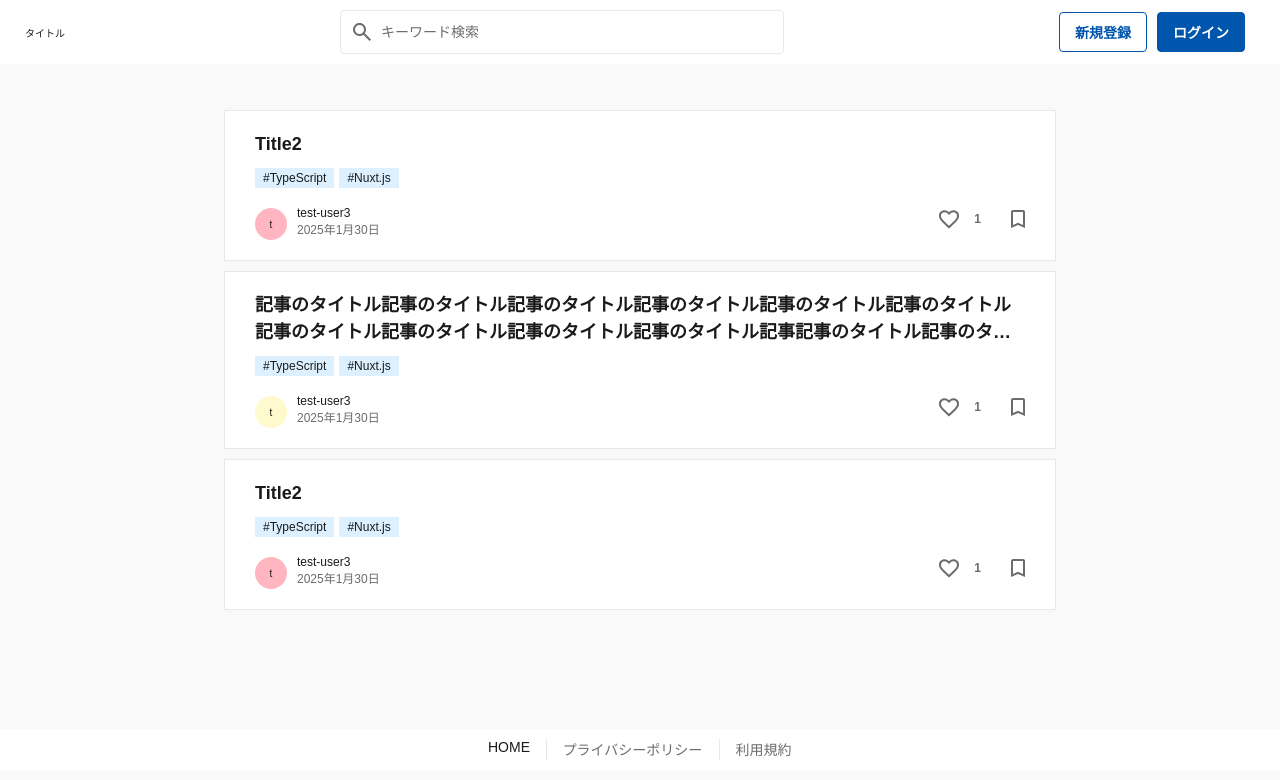
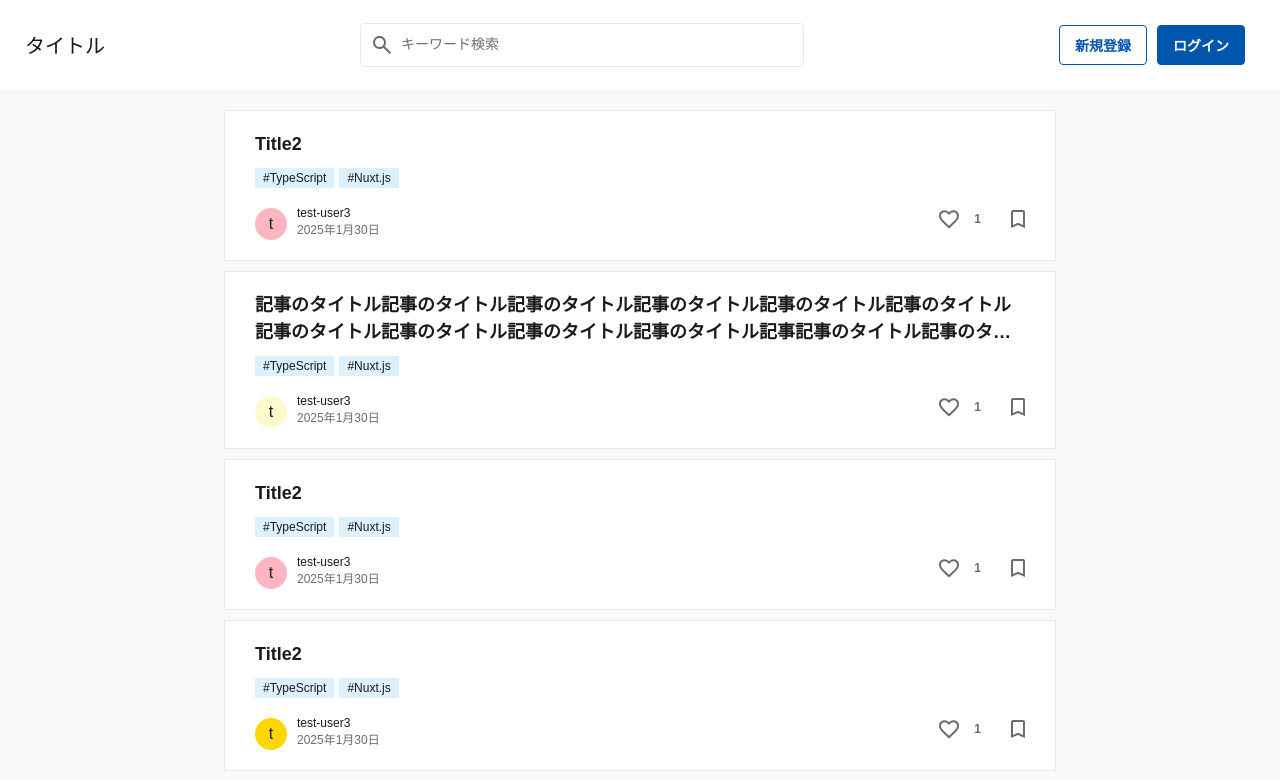
Before and after one commit to daichi0918/blue-log, a Next.js app in the folder frontend/: page / in a window 1280 px wide. Shown: the top 780 px of the page. Built offline with nearby package versions, Linux system fonts and the light colour scheme.

Commit message:
FooterとNotLoginHeaderをmoleculesに移動

```diff
--- a/frontend/src/components/organisms/NotLoginHeader/index.tsx
+++ b/frontend/src/components/molecules/NotLoginHeader/index.tsx
@@ -14,7 +14,7 @@ export const NotLoginHeader = () => {
   return (
     <header className={style.header}>
       <div>
-        <p>タイトル</p>
+        <p className={style.title}>タイトル</p>
       </div>
       <div className={style.inputContainer}>
         <input className={style.input} placeholder={"キーワード検索"} />
--- a/frontend/src/components/organisms/NotLoginHeader/styles.module.css
+++ b/frontend/src/components/molecules/NotLoginHeader/styles.module.css
@@ -14,6 +14,10 @@
 
 .header div:nth-child(2) {
   margin: 0 auto;
+}
+
+.title {
+  font-size: 2rem;
 }
 
 /* 検索 */
--- a/frontend/src/components/templates/HomeTemplate/index.tsx
+++ b/frontend/src/components/templates/HomeTemplate/index.tsx
@@ -6,8 +6,8 @@
  * @package templates
  */
 import Image from "next/image";
-import { Footer } from "@/components/organisms/Footer";
-import { NotLoginHeader } from "@/components/organisms/NotLoginHeader";
+import { Footer } from "@/components/molecules/Footer";
+import { NotLoginHeader } from "@/components/molecules/NotLoginHeader";
 import { ARTICLES_SAMPLE } from "@/constants/article/data";
 import { formatDate } from "@/utils/getFormatDate";
 import { getRandomColor } from "@/utils/getRandomColor";
--- a/frontend/src/components/templates/HomeTemplate/styles.module.css
+++ b/frontend/src/components/templates/HomeTemplate/styles.module.css
@@ -81,6 +81,7 @@
   display: flex;
   justify-content: center;
   align-items: center;
+  font-size: 1.6rem;
 }
 
 .nameDateWrapper {
--- a/frontend/src/constants/article/data.ts
+++ b/frontend/src/constants/article/data.ts
@@ -45,4 +45,154 @@ export const ARTICLES_SAMPLE = [
     liked: false,
     bookmark: false,
   },
+  {
+    id: 3,
+    title: "Title2",
+    tags: ["TypeScript", "Nuxt.js"],
+    createdAt: "2025-01-30T11:02:45.000Z",
+    updatedAt: "2025-01-30T11:02:45.000Z",
+    user: {
+      id: 4,
+      name: "test-user3",
+      image: null,
+    },
+    likeCount: 1,
+    liked: false,
+    bookmark: false,
+  },
+  {
+    id: 3,
+    title: "Title2",
+    tags: ["TypeScript", "Nuxt.js"],
+    createdAt: "2025-01-30T11:02:45.000Z",
+    updatedAt: "2025-01-30T11:02:45.000Z",
+    user: {
+      id: 4,
+      name: "test-user3",
+      image: null,
+    },
+    likeCount: 1,
+    liked: false,
+    bookmark: false,
+  },
+  {
+    id: 4,
+    title: "Title2",
+    tags: ["TypeScript", "Nuxt.js"],
+    createdAt: "2025-01-30T11:02:45.000Z",
+    updatedAt: "2025-01-30T11:02:45.000Z",
+    user: {
+      id: 4,
+      name: "test-user3",
+      image: null,
+    },
+    likeCount: 1,
+    liked: false,
+    bookmark: false,
+  },
+  {
+    id: 5,
+    title: "Title2",
+    tags: ["TypeScript", "Nuxt.js"],
+    createdAt: "2025-01-30T11:02:45.000Z",
+    updatedAt: "2025-01-30T11:02:45.000Z",
+    user: {
+      id: 4,
+      name: "test-user3",
+      image: null,
+    },
+    likeCount: 1,
+    liked: false,
+    bookmark: false,
+  },
+  {
+    id: 6,
+    title: "Title2",
+    tags: ["TypeScript", "Nuxt.js"],
+    createdAt: "2025-01-30T11:02:45.000Z",
+    updatedAt: "2025-01-30T11:02:45.000Z",
+    user: {
+      id: 4,
+      name: "test-user3",
+      image: null,
+    },
+    likeCount: 1,
+    liked: false,
+    bookmark: false,
+  },
+  {
+    id: 7,
+    title: "Title2",
+    tags: ["TypeScript", "Nuxt.js"],
+    createdAt: "2025-01-30T11:02:45.000Z",
+    updatedAt: "2025-01-30T11:02:45.000Z",
+    user: {
+      id: 4,
+      name: "test-user3",
+      image: null,
+    },
+    likeCount: 1,
+    liked: false,
+    bookmark: false,
+  },
+  {
+    id: 8,
+    title: "Title2",
+    tags: ["TypeScript", "Nuxt.js"],
+    createdAt: "2025-01-30T11:02:45.000Z",
+    updatedAt: "2025-01-30T11:02:45.000Z",
+    user: {
+      id: 4,
+      name: "test-user3",
+      image: null,
+    },
+    likeCount: 1,
+    liked: false,
+    bookmark: false,
+  },
+  {
+    id: 9,
+    title: "Title2",
+    tags: ["TypeScript", "Nuxt.js"],
+    createdAt: "2025-01-30T11:02:45.000Z",
+    updatedAt: "2025-01-30T11:02:45.000Z",
+    user: {
+      id: 4,
+      name: "test-user3",
+      image: null,
+    },
+    likeCount: 1,
+    liked: false,
+    bookmark: false,
+  },
+  {
+    id: 10,
+    title: "Title2",
+    tags: ["TypeScript", "Nuxt.js"],
+    createdAt: "2025-01-30T11:02:45.000Z",
+    updatedAt: "2025-01-30T11:02:45.000Z",
+    user: {
+      id: 4,
+      name: "test-user3",
+      image: null,
+    },
+    likeCount: 1,
+    liked: false,
+    bookmark: false,
+  },
+  {
+    id: 11,
+    title: "Title2",
+    tags: ["TypeScript", "Nuxt.js"],
+    createdAt: "2025-01-30T11:02:45.000Z",
+    updatedAt: "2025-01-30T11:02:45.000Z",
+    user: {
+      id: 4,
+      name: "test-user3",
+      image: null,
+    },
+    likeCount: 1,
+    liked: false,
+    bookmark: false,
+  },
 ];
```
Also changed, not shown: frontend/src/components/molecules/Footer/index.tsx (renamed from frontend/src/components/organisms/Footer/index.tsx), frontend/src/components/molecules/Footer/styles.module.css (renamed from frontend/src/components/organisms/Footer/styles.module.css), 1 other file (tests, documents, lock files or other folders).
